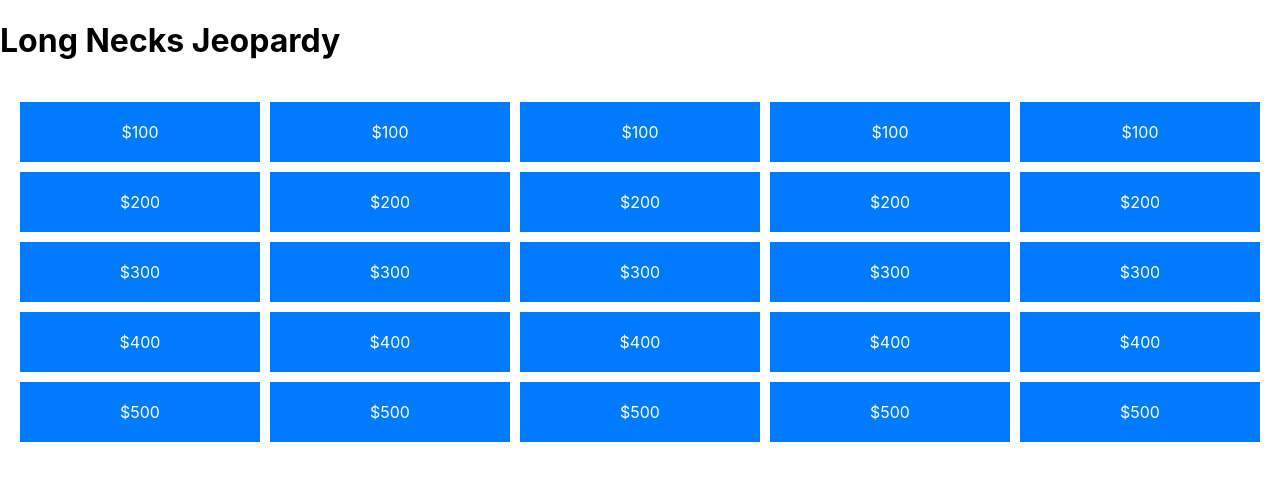
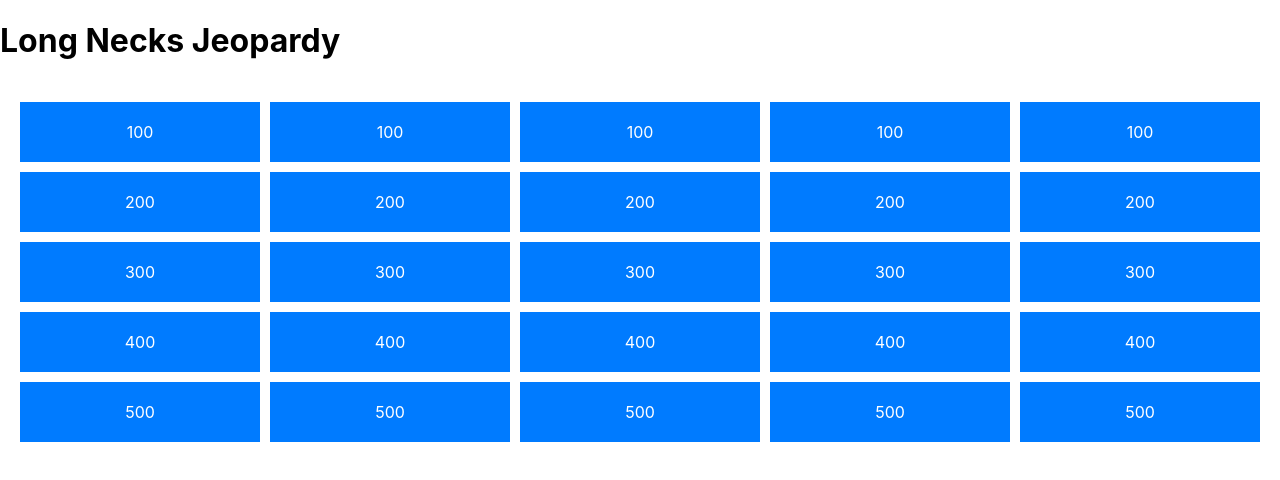
Before and after one commit to AlliDoisCode1234/Jeopardy, a React (Create React App) app: page / in a window 1280 px wide. Shown: the top 480 px of the page. Built offline with nearby package versions, Linux system fonts and the light colour scheme.

Commit message:
Updated question list and removed dollar sign from board card values

```diff
--- a/src/components/Board/index.tsx
+++ b/src/components/Board/index.tsx
@@ -26,10 +26,10 @@ const QuestionTile = styled.div`
 
 export const Board = () => {
   return (
-      <BoardContainer>
+    <BoardContainer>
       {questions.map((question: Question) => (
-        <QuestionTile key={question.id}>${question.value}</QuestionTile>
+        <QuestionTile key={question.id}>{question.value}</QuestionTile>
       ))}
-      </BoardContainer>
+    </BoardContainer>
   );
 };
--- a/src/data/questions.ts
+++ b/src/data/questions.ts
@@ -5,175 +5,200 @@ export const questions: Question[] = [
     id: 1,
     category: Category.Animals,
     value: 100,
-    answer: "answer",
-    question: "What is the tallest animal on earth?",
+    answer: "What is camouflage?",
+    question:
+      "What is the term for an animal's ability to change its color or pattern to match its surroundings?",
   },
   {
     id: 2,
     category: Category.Animals,
     value: 200,
-    answer: "answer",
-    question: "What is the tallest animal on earth?",
+    answer: "What is the humpback whale?",
+    question:
+      "Which mammal holds the record for the longest migration, traveling over 10,000 miles annually?",
   },
   {
     id: 3,
     category: Category.Animals,
     value: 300,
-    answer: "answer",
-    question: "What is the tallest animal on earth?",
+    answer: "What is the llama?",
+    question:
+      "Domesticated by ancient civilizations in the Andes, this South American pack animal is known for its soft wool and has been used for transportation and carrying goods for centuries.",
   },
   {
     id: 4,
     category: Category.Animals,
     value: 400,
-    answer: "answer",
-    question: "What is the tallest animal on earth?",
+    answer: "What is the dolphin?",
+    question:
+      "Able to use tools and solve complex problems, this aquatic mammal has been observed creating sponge 'tools' to protect its snout while foraging.",
   },
   {
     id: 5,
     category: Category.Animals,
     value: 500,
-    answer: "answer",
-    question: "What is the tallest animal on earth?",
+    answer: "What is the hedgehog?",
+    question:
+      "This small mammal, known for its long periods of hibernation, has the ability to drastically lower its body temperature and slow its heart rate during winter months.",
   },
   {
     id: 6,
     category: Category.Food,
     value: 100,
-    answer: "answer",
-    question: "What is the tallest animal on earth?",
+    answer: "What is 'braising'?",
+    question:
+      "What French term refers to a method of cooking food slowly in a sealed pot, typically meat with vegetables, to create a flavorful and tender dish?",
   },
   {
     id: 7,
     category: Category.Food,
     value: 200,
-    answer: "answer",
-    question: "What is the tallest animal on earth?",
+    answer: "What is sushi?",
+    question:
+      "A popular Japanese dish, this rolled delicacy consists of vinegared rice, fish, and vegetables wrapped in seaweed.",
   },
   {
     id: 8,
     category: Category.Food,
     value: 300,
-    answer: "answer",
-    question: "What is the tallest animal on earth?",
+    answer: "What is orzo?",
+    question:
+      "Originally from Italy, this type of pasta is shaped like small rice grains and is often used in soups.",
   },
   {
     id: 9,
     category: Category.Food,
     value: 400,
-    answer: "answer",
-    question: "What is the tallest animal on earth?",
+    answer: "What is a quiche?",
+    question:
+      "A savory pastry that originated in France, this dish consists of layers of flaky pastry dough filled with cheese, meats, and vegetables.",
   },
   {
     id: 10,
     category: Category.Food,
     value: 500,
-    answer: "answer",
-    question: "What is the tallest animal on earth?",
+    answer: "What is poaching?",
+    question:
+      "What term describes the process of cooking food by immersing it in a liquid at a temperature just below boiling?",
   },
   {
     id: 11,
     category: Category.Geography,
     value: 100,
-    answer: "answer",
-    question: "What is the tallest animal on earth?",
+    answer: "What is the Eiffel Tower?",
+    question:
+      "This iconic structure, located in France, was completed in 1889 and is known for its intricate lattice ironwork and panoramic views of Paris.",
   },
   {
     id: 12,
     category: Category.Geography,
     value: 200,
-    answer: "answer",
-    question: "What is the tallest animal on earth?",
+    answer: "What is the Sahara Desert?",
+    question:
+      "This vast desert, stretching across Northern Africa, is the largest hot desert in the world and is characterized by its towering sand dunes.",
   },
   {
     id: 13,
     category: Category.Geography,
     value: 300,
-    answer: "answer",
-    question: "What is the tallest animal on earth?",
+    answer: "What is the Andes?",
+    question:
+      "This mountain range, which runs through South America, is the longest in the world and features breathtaking peaks such as Aconcagua.",
   },
   {
     id: 14,
     category: Category.Geography,
     value: 400,
-    answer: "answer",
-    question: "What is the tallest animal on earth?",
+    answer: "What is Lake Superior?",
+    question:
+      "This massive lake, located in North America, is the largest freshwater lake by surface area and is shared by the United States and Canada.",
   },
   {
     id: 15,
     category: Category.Geography,
     value: 500,
-    answer: "answer",
-    question: "What is the tallest animal on earth?",
+    answer: "What is Mount St. Helens?",
+    question:
+      "Rising 12,198 feet (3,718 meters) above sea level, this active stratovolcano is located in the Pacific Northwest region of the United States.",
   },
   {
     id: 16,
     category: Category.History,
     value: 100,
-    answer: "answer",
-    question: "What is the tallest animal on earth?",
+    answer: "Who is Socrates?",
+    question:
+      "This ancient Athenian philosopher is known for his method of questioning and his student, Plato, who in turn taught Aristotle.",
   },
   {
     id: 17,
     category: Category.History,
     value: 200,
-    answer: "answer",
-    question: "What is the tallest animal on earth?",
+    answer: "Who is Christopher Columbus?",
+    question:
+      "This Italian explorer, sailing under the Spanish flag, is credited with discovering the New World when he landed in the Caribbean in 1492.",
   },
   {
     id: 18,
     category: Category.History,
     value: 300,
-    answer: "answer",
-    question: "What is the tallest animal on earth?",
+    answer: "Who is Leonardo da Vinci?",
+    question:
+      "This Italian artist, known for works like `The Last Supper` and the `Mona Lisa,` is considered one of the greatest painters of all time.",
   },
   {
     id: 19,
     category: Category.History,
     value: 400,
-    answer: "answer",
-    question: "What is the tallest animal on earth?",
+    answer: "What is Mesopotamia?",
+    question:
+      "This ancient civilization, located between the Tigris and Euphrates rivers, is known for its invention of writing systems and the Code of Hammurabi.",
   },
   {
     id: 20,
     category: Category.History,
     value: 500,
-    answer: "answer",
-    question: "What is the tallest animal on earth?",
+    answer: "Who is Constantine the Great?",
+    question:
+      "This Roman leader, known for his role in the conversion of the Roman Empire to Christianity, was the first Roman emperor to do so.",
   },
   {
     id: 21,
     category: Category.Music,
     value: 100,
-    answer: "answer",
-    question: "What is the tallest animal on earth?",
+    answer: "What is jazz?",
+    question:
+      "Originating in the African American communities of New Orleans, this genre of music is characterized by its syncopated rhythms and improvisational style.",
   },
   {
     id: 22,
     category: Category.Music,
     value: 200,
-    answer: "answer",
-    question: "What is the tallest animal on earth?",
+    answer: "What is a tuba?",
+    question:
+      "This large, low-pitched brass instrument is often featured in marching bands and provides the foundation of the bassline in many ensembles.",
   },
   {
     id: 23,
     category: Category.Music,
     value: 300,
-    answer: "answer",
-    question: "What is the tallest animal on earth?",
+    answer: "Who is Ludwig van Beethoven?",
+    question:
+      "This German composer, known for his masterpieces like the `Symphony No. 9` and `Für Elise,` continued to compose even after he became deaf.",
   },
   {
     id: 24,
     category: Category.Music,
     value: 400,
-    answer: "answer",
-    question: "What is the tallest animal on earth?",
+    answer: "What is a chorus or choir?",
+    question:
+      "This term, often used in choral music, refers to a musical composition for voices or instruments performed by an ensemble without a soloist.",
   },
   {
     id: 25,
     category: Category.Music,
     value: 500,
-    answer: "answer",
-    question: "What is the tallest animal on earth?",
+    answer: "hat is a sharp (♯)?",
+    question:
+      "This symbol in sheet music indicates that a note should be played or sung slightly higher in pitch.",
   },
 ];
```
